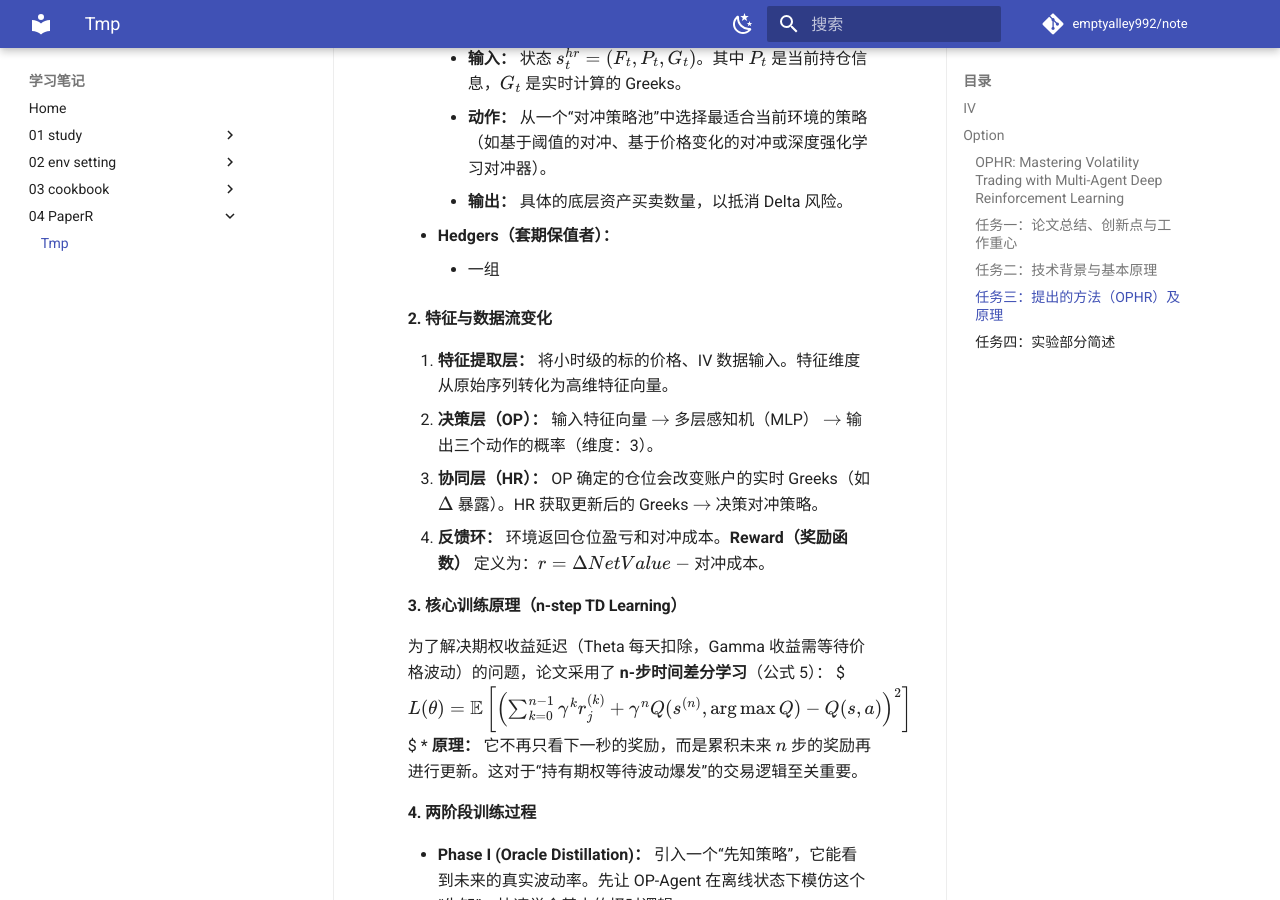
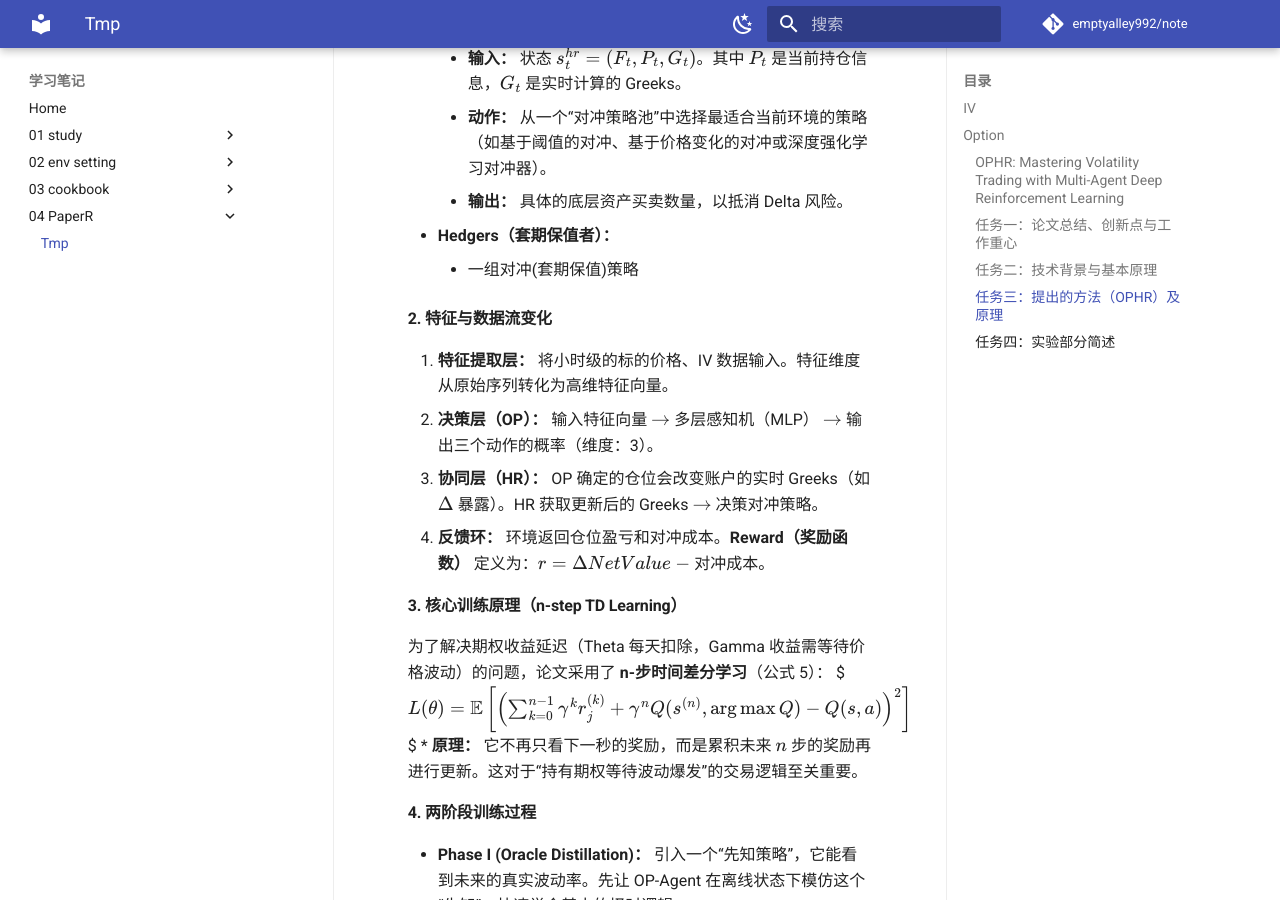
Before and after one commit to emptyalley992/note, an MkDocs documentation site: the page built from docs/04 PaperR/tmp.md, in a window 1280 px wide and 900 px high, scrolled down 2566 px. Built offline with MkDocs 1.6.1 and Material for MkDocs 9.7.7, drawn with Linux system fonts in a browser that asks for light colours; comment, search, counter and statistics services are not loaded.

Commit message:
docs/04 PaperR/tmp.md updated from https://stackedit.cn/

```diff
--- a/docs/04 PaperR/tmp.md
+++ b/docs/04 PaperR/tmp.md
@@ -81,7 +81,10 @@ OPHR 框架由两个核心智能体和一个两阶段训练流程组成。
     *   **输出：** 具体的底层资产买卖数量，以抵消 Delta 风险。
 
 *   **Hedgers（套期保值者）：**
-	* 一组
+	* 一组对冲(套期保值)策略
+
+
+
 #### 2. 特征与数据流变化
 1.  **特征提取层：** 将小时级的标的价格、IV 数据输入。特征维度从原始序列转化为高维特征向量。
 2.  **决策层（OP）：** 输入特征向量 $\to$ 多层感知机（MLP） $\to$ 输出三个动作的概率（维度：3）。
```
Also changed, not shown: other parts of docs/04 PaperR/tmp.md (+1 -1 lines).
